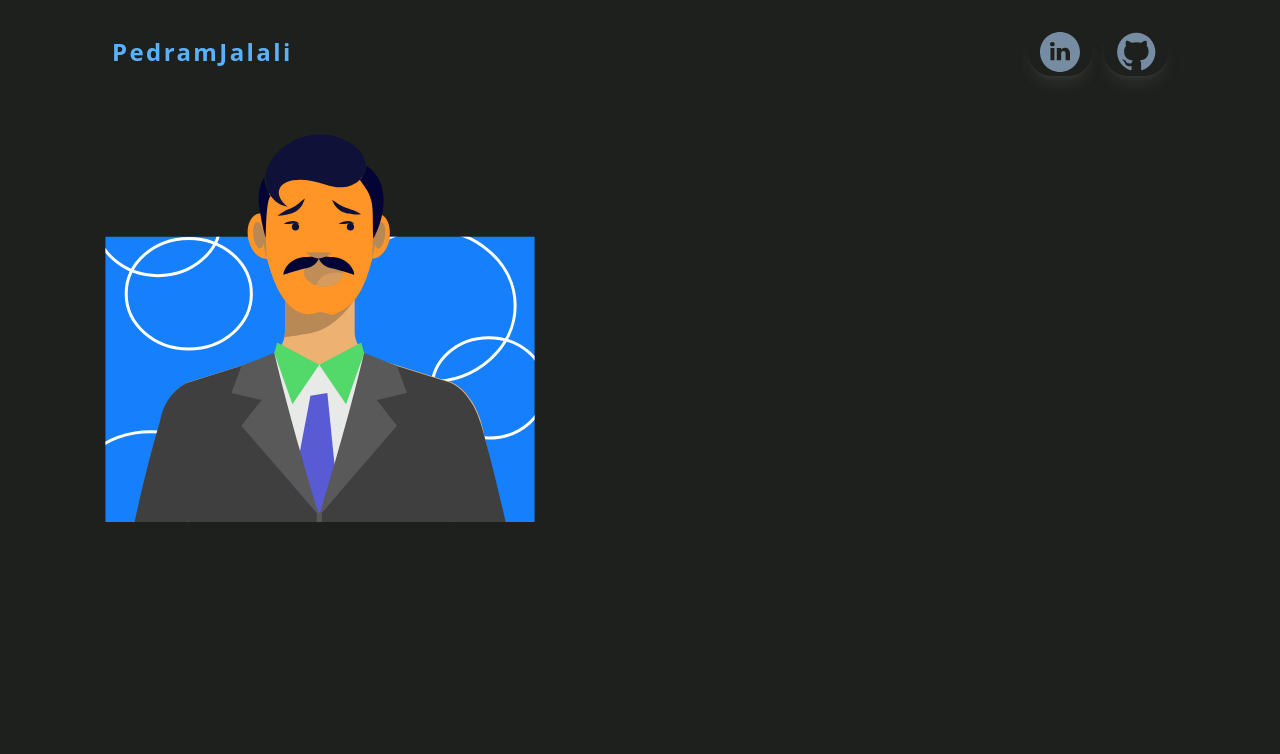
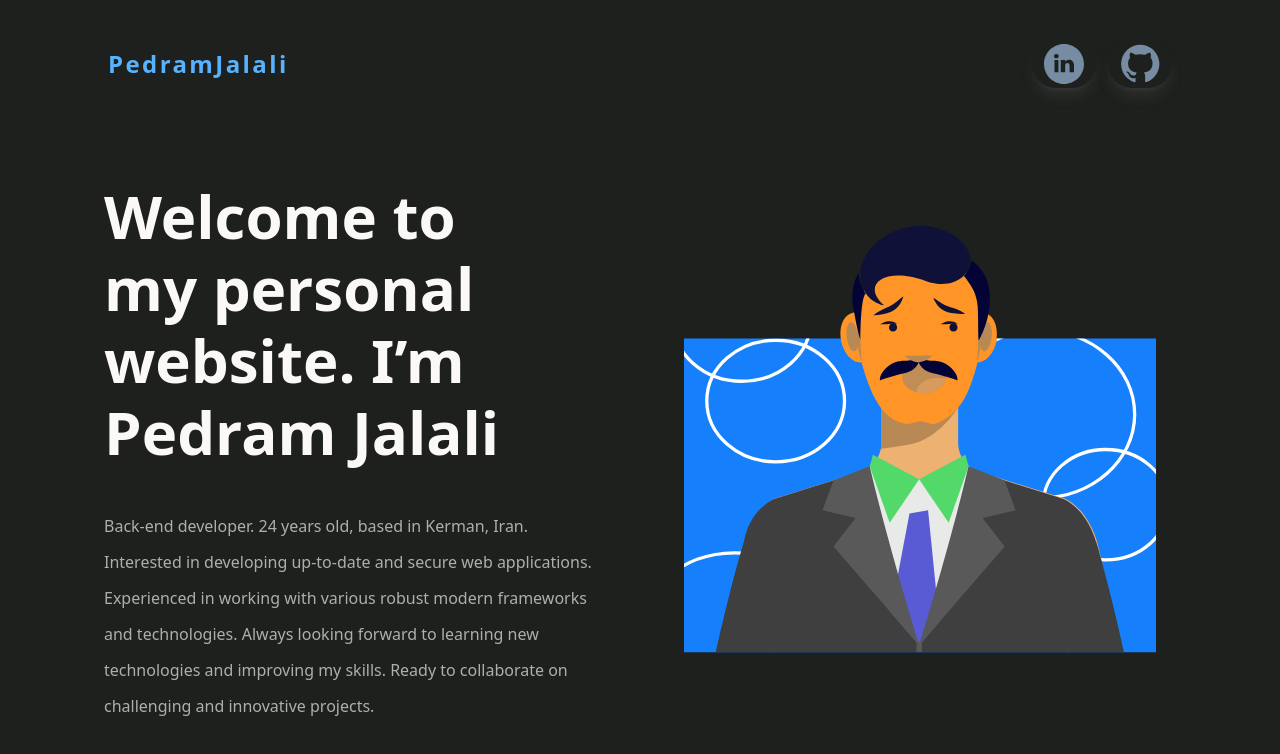
Before and after one commit to pedramjlo/Pedram, a React (Create React App) app: page / in a window 1280 px wide. Shown: the top 754 px of the page. Built offline with nearby package versions, Linux system fonts and the light colour scheme.

Commit message:
styled hero

```diff
--- a/src/components/home.jsx
+++ b/src/components/home.jsx
@@ -18,10 +18,14 @@ const Home = () => {
 
     return(
         <div className="
-        py-5 px-16
+
+        pt-* pb-10 px-10
+        md:py-5 md:px-16
+
         grid
         grid-cols-1
-        md:flex md:flex-col
+        gap-26
+        md:flex md:flex-col md:gap-0
         w-full
         bg-custom-black
         ">
--- a/src/components/sections/header.jsx
+++ b/src/components/sections/header.jsx
@@ -1,9 +1,8 @@
 import React from 'react';
 
 import { useTranslation } from 'react-i18next';
-import i18n from 'i18next';
 
-import ResumeIcons from '../utils/resumeicons';
+import ResumeIcons from '../utils/navitems';
 
 
 const Header = () => {
@@ -16,22 +15,17 @@ const Header = () => {
     return(
         <header className='
             w-full
-            h-10
-            py-8 px-12
-            md:py-8 md:px-12
+            h-auto
+
+            pt-8 px-10
+            md:py-5 md:px-11
 
             flex
             flex-col
             justify-between
             items-center
-            gap-8
 
             md:flex-row
-
-
-
-
-            md:flex
         '>
 
                 <a
@@ -41,6 +35,7 @@ const Header = () => {
                     font-extrabold
                     text-3xl
                     tracking-widest
+
 
                     md:text-4xl
                     lg:text-2xl
--- a/src/components/sections/hero.jsx
+++ b/src/components/sections/hero.jsx
@@ -2,12 +2,72 @@ import React from 'react';
 
 import Man from '../../images/man.svg';
 
+import { useTranslation } from 'react-i18next';
+
 const Hero = () => {
+
+    const { t } = useTranslation();
+
     return(
-        <div>
-            <div>
-                <img src={Man} alt="Man" />
+        <div className='
+        mt-8
+        p-0
+        flex
+        flex-col
+        justify-between
+        content-center
+        items-center
+        text-center
+
+
+        md:p-10 md:flex-row-reverse md:gap-18 md:text-start
+        '>
+
+
+
+            <img className='
+            trasnform scale-110
+            ' src={Man} alt="Man"
+            />
+
+            <div className='
+
+            flex
+            flex-col
+            gap-10
+
+            '>
+
+                <span className='
+                text-4xl
+                font-bold
+                text-custom-white
+                leading-15
+                text-balance
+
+                md:text-start md:text-6xl md:leading-18
+                '>
+                {t('welcome')}
+                </span>
+
+                <div>
+                    <p className='
+                    text-base
+                    leading-9
+                    text-custom-gray
+
+                    '>
+                        {t('description')}
+                    </p>
+                </div>
+
             </div>
+
+
+
+
+
+
         </div>
     );
 };
--- a/src/components/utils/language-buttons.jsx
+++ b/src/components/utils/language-buttons.jsx
@@ -51,7 +51,6 @@ const LanguageButtons = () => {
                         group relative inline-flex items-center justify-center overflow-hidden bg-neutral-950  transition hover:scale-110 rounded-full">
                     <img
                         className='
-
                             sm:w-0 sm:h-0
                             md:w-6 md:h-6
                             rounded-full
--- a/tailwind.config.js
+++ b/tailwind.config.js
@@ -12,7 +12,8 @@ module.exports = {
       colors: {
         "custom-black": "#1E201E",
         "custom-white": "#FAF9F6",
-        "custom-blue": "#58B2FE"
+        "custom-blue": "#58B2FE",
+        "custom-gray": "#AEAEAE"
       },
 
       fonts: {
@@ -26,6 +27,25 @@ module.exports = {
         'lg': '1024px',
         'xl': '1280px',
       },
+
+      lineHeight: {
+        '11': '2.75rem',
+        '12': '3rem',
+        '13': '3.25rem',
+        '14': '3.5rem',
+        '15': '3.75rem',
+        '16': '4rem',
+        '17': '4.25rem',
+        '18': '4.5rem',
+      },
+
+      gap: {
+        '15': '3.75rem',
+        '17': '4.25rem',
+        '18': '4.5rem',
+        '19': '4.75rem'
+      },
+
     },
   },
 
```
Also changed, not shown: src/components/utils/navitems.jsx (renamed from src/components/utils/resumeicons.jsx).
